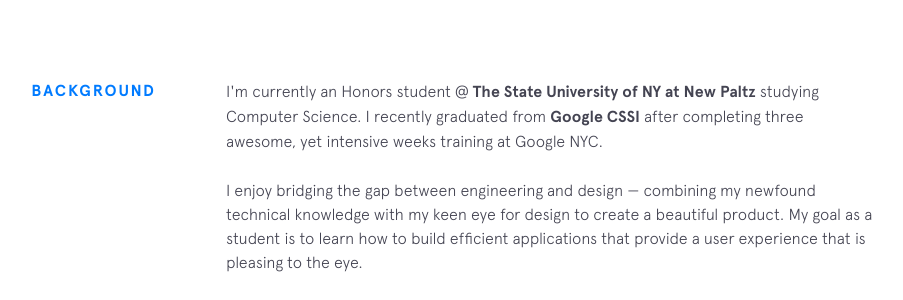
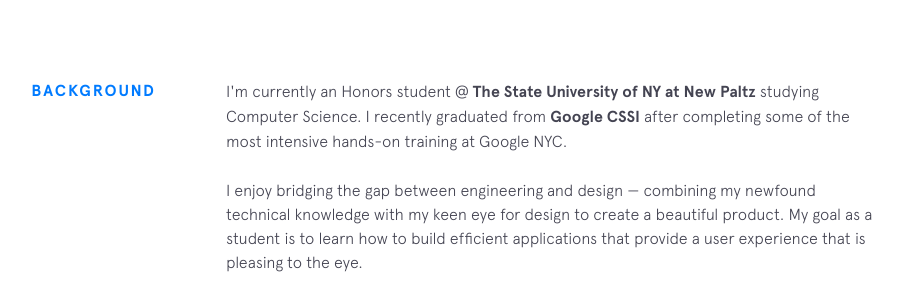
Before and after one commit to anaselyousfi/anaselyousfi.github.io, a Jekyll site: the page built from index.html, in a window 1280 px wide and 900 px high, scrolled down 768 px. Shown: the part 153-453 px from the top of the window, without its empty margins (224-1127 px from the left). Built offline with Jekyll 4.4.1, drawn with Linux system fonts in a browser that asks for light colours; nearby versions of some CDN libraries.

Commit message:
Update background.html

```diff
--- a/_includes/background.html
+++ b/_includes/background.html
@@ -5,7 +5,7 @@
       I'm currently an Honors student @
       <a class="underline-link" href="https://www.newpaltz.edu/compsci/" target="_blank">The State University of NY at New Paltz</a>
       studying Computer Science. I recently graduated from
-      <a class="underline-link" href="https://buildyourfuture.withgoogle.com/programs/computer-science-summer-institute/#!?detail-content-tabby_activeEl=detail-overview-content/" target="_blank">Google CSSI</a> after completing three awesome, yet intensive weeks training at Google NYC.
+      <a class="underline-link" href="https://buildyourfuture.withgoogle.com/programs/computer-science-summer-institute/#!?detail-content-tabby_activeEl=detail-overview-content/" target="_blank">Google CSSI</a> after completing some of the most intensive hands-on training at Google NYC.
 
     </p>
 
```
